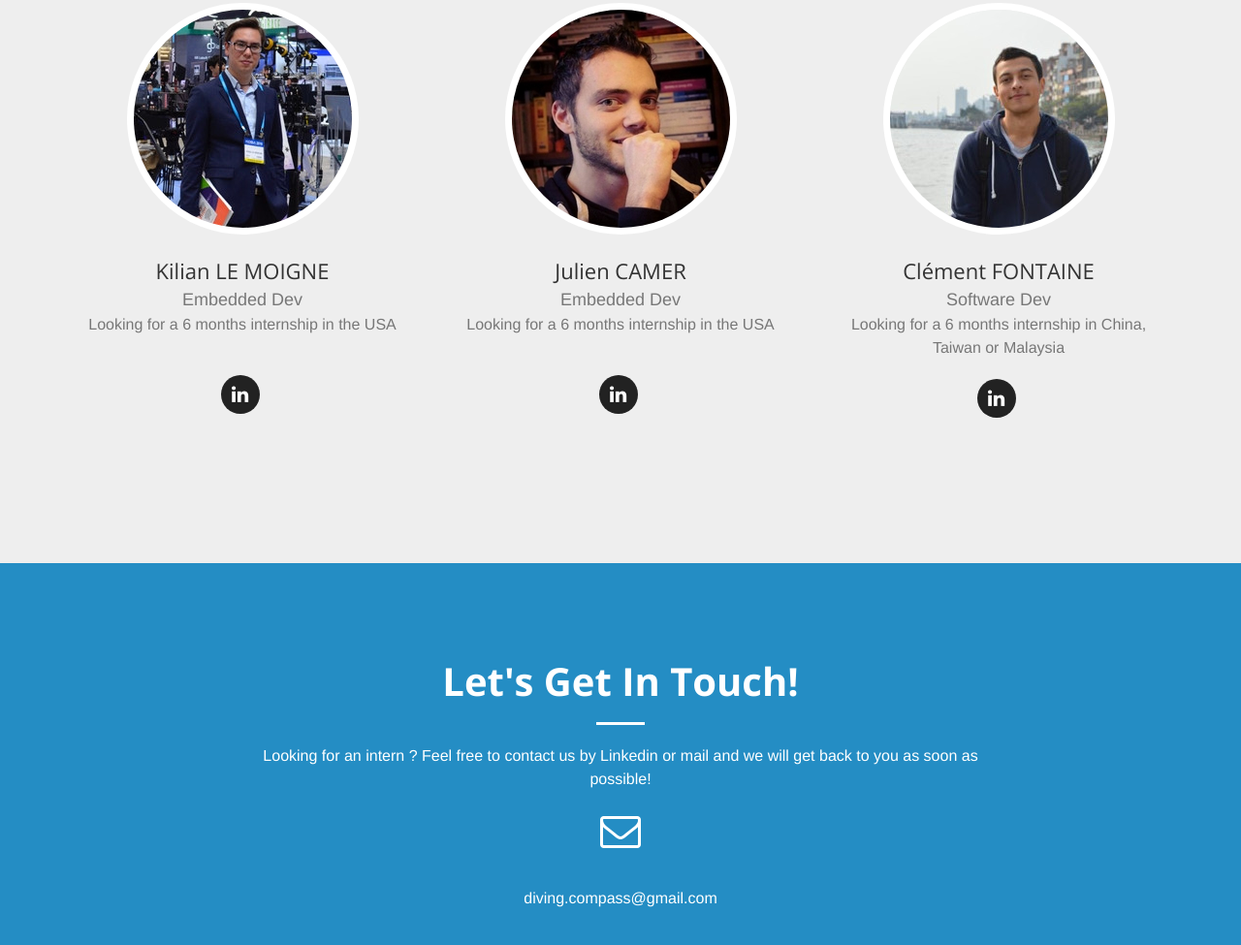
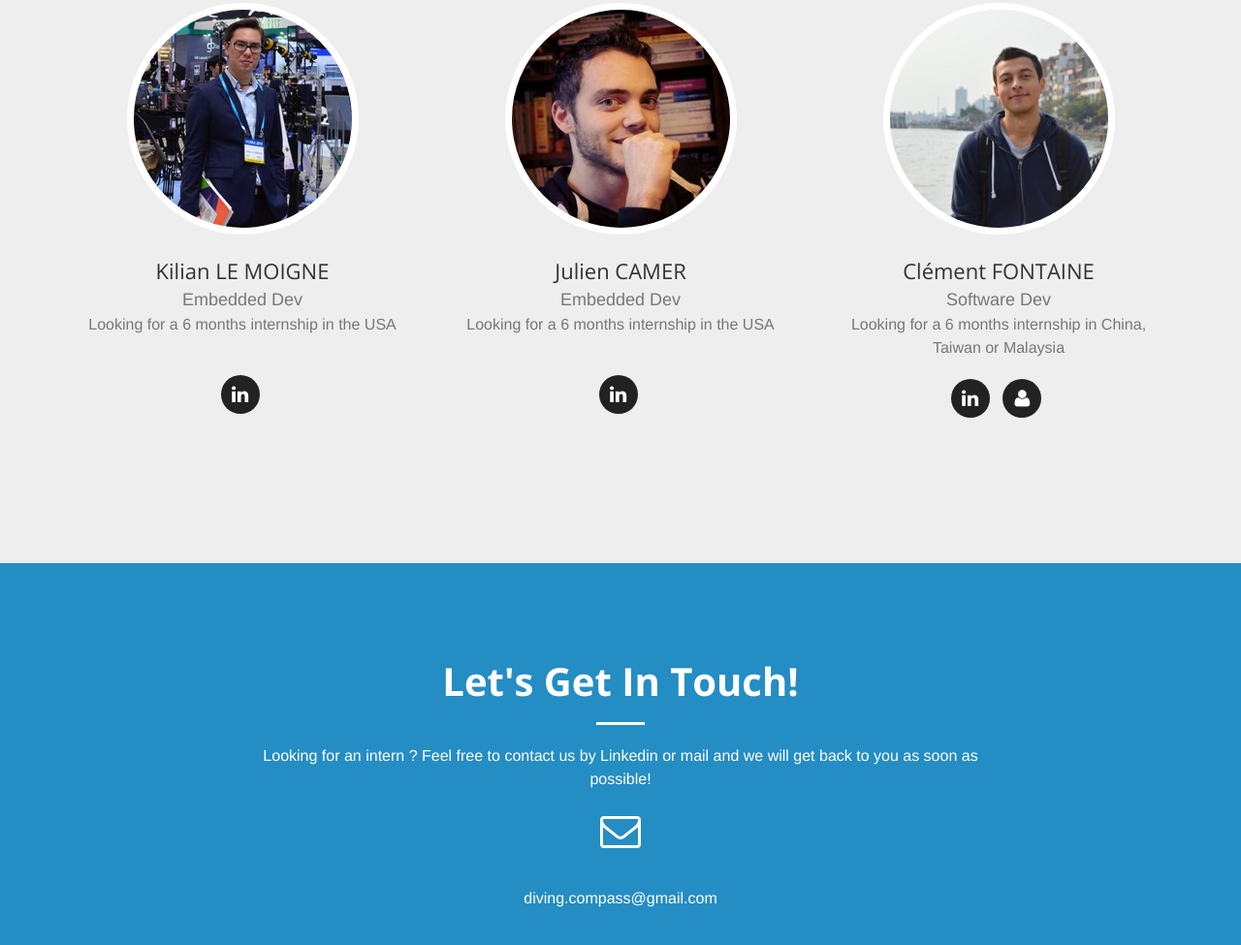
Before and after one commit to diving-compass/home, a website: page index.html in a window 1280 px wide. Shown: the part 4186-5161 px from the top of the page at 97% size. Drawn offline with nearby package versions, Linux system fonts and the light colour scheme.

Commit message:
maj1 + ico

```diff
--- a/index.html
+++ b/index.html
@@ -2,7 +2,7 @@
 <html lang="en">
 
 <head>
-
+    <link rel="shortcut icon" href="https://raw.githubusercontent.com/diving-compass/home/gh-pages/img/compass.ico" />
     <meta charset="utf-8">
     <meta http-equiv="X-UA-Compatible" content="IE=edge">
     <meta name="viewport" content="width=device-width, initial-scale=1">
@@ -372,8 +372,8 @@
                         <ul class="list-inline social-buttons">
                             <li><a href="https://tw.linkedin.com/in/clément-fontaine-562a1693/en" target="_blank" onclick="ga('send','event','Linkedin','Clic','Clement');"><i class="fa fa-linkedin"></i></a>
                             </li>
-                            <!--<li><a href="#" target="_blank"><i class="fa fa-user"></i></a>
-                            </li>-->
+                            <li><a href="https://julien-camer.github.io/home/" target="_blank"><i class="fa fa-user"></i></a>
+                            </li>
                         </ul>
                     </div>
                 </div>
```
Also changed, not shown: img/compass.ico (added).
